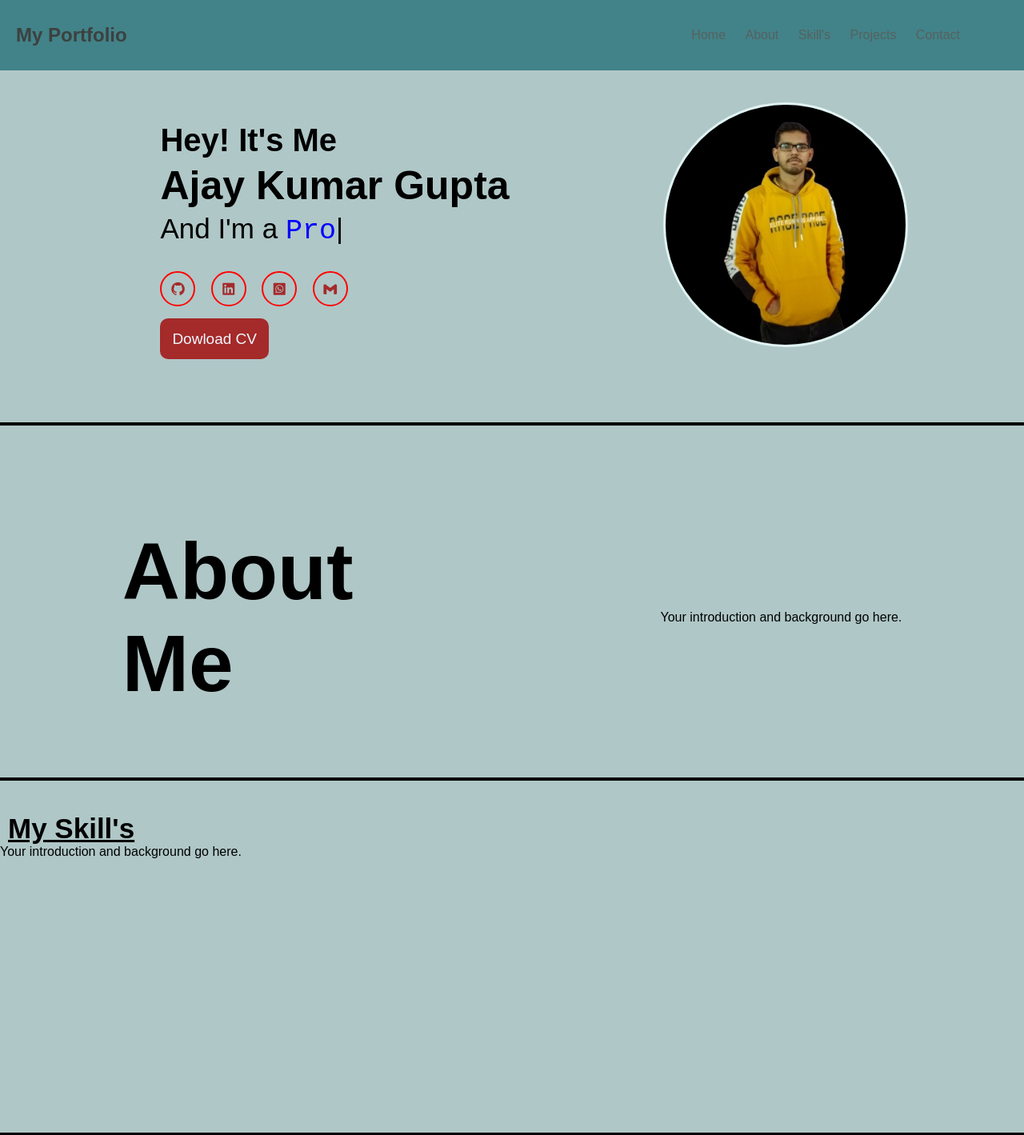
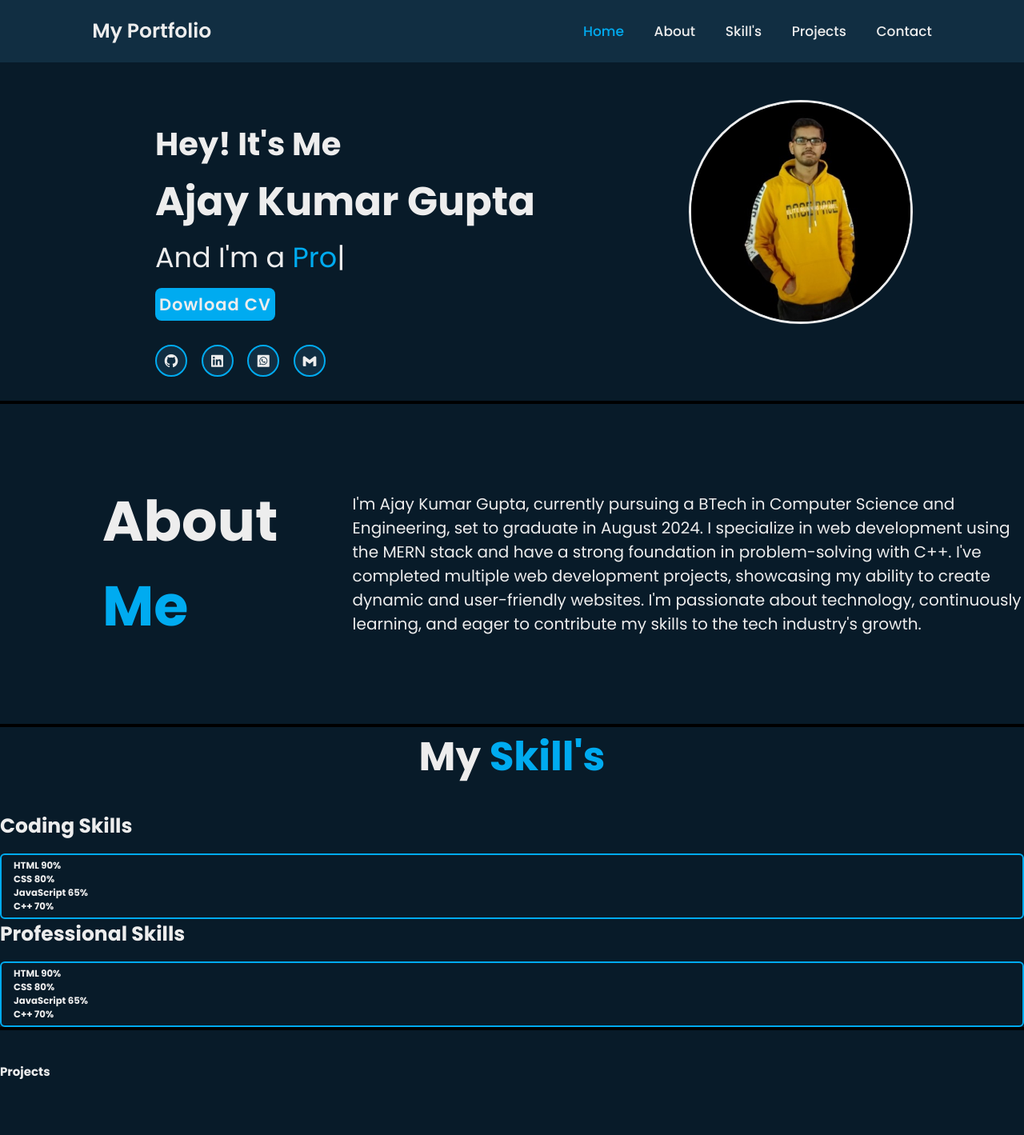
Before and after one commit to akgupta55/AKG_Portfolio.github.io, a plain HTML site: page index.html in a window 1280 px wide. Shown: the top 1419 px of the page at 80% size. Drawn offline with nearby package versions, Linux system fonts and the light colour scheme; a web font is replaced by a local one.

Commit message:
chanaging desing and make about section

```diff
--- a/index.html
+++ b/index.html
@@ -5,6 +5,7 @@
     <meta name="viewport" content="width=device-width, initial-scale=1.0" />
     <title>My Portfolio</title>
     <link rel="stylesheet" href="styles.css" />
+    <!-- boxicons -->
     <link
       href="https://unpkg.com/boxicons@2.1.4/css/boxicons.min.css"
       rel="stylesheet"
@@ -13,18 +14,19 @@
   </head>
   <body>
     <!-- Navbar -->
-    <nav>
-      <div class="container">
-        <h1>My Portfolio</h1>
-        <ul>
-          <li><a href="#home">Home</a></li>
-          <li><a href="#about">About</a></li>
-          <li><a href="#skill">Skill's</a></li>
-          <li><a href="#projects">Projects</a></li>
-          <li><a href="#contact">Contact</a></li>
-        </ul>
-      </div>
-    </nav>
+    <header class="header">
+      <a href="#" class="logo">My Portfolio</a>
+
+      <div class="bx bx-menu" id="menu-icon"></div>
+
+      <nav class="navbar">
+        <a href="#home" class="active">Home</a>
+        <a href="#about">About</a>
+        <a href="#skill">Skill's</a>
+        <a href="#projects">Projects</a>
+        <a href="#contact">Contact</a>
+      </nav>
+    </header>
 
     <!-- Home Section -->
     <section id="home" class="section">
@@ -33,6 +35,9 @@
           <h3>Hey! It's Me</h3>
           <h2>Ajay Kumar Gupta</h2>
           <p>And I'm a <samp class="text"></samp></p>
+          <div class="btn">
+            <a href="Ajay_Kumar_Gupta_Resume.pdf" download>Dowload CV</a>
+          </div>
           <div class="social">
             <a href="https://github.com/akgupta55" target="_blank"
               ><i class="bx bxl-github"></i
@@ -49,9 +54,6 @@
               <i class="bx bxl-gmail"></i
             ></a>
           </div>
-          <div class="btn">
-            <a href="Ajay_Kumar_Gupta_Resume.pdf" download>Dowload CV</a>
-          </div>
         </div>
 
         <img src="./pic.jpg" alt="it's a pic" />
@@ -64,12 +66,17 @@
     <!-- About Section -->
     <section id="about" class="section">
       <div class="about-container">
-        <h2>
-          About <br />
-          Me
-        </h2>
+        <h2>About <span>Me</span></h2>
         <div class="box">
-          <p>Your introduction and background go here.</p>
+          <p>
+            I'm Ajay Kumar Gupta, currently pursuing a BTech in Computer Science
+            and Engineering, set to graduate in August 2024. I specialize in web
+            development using the MERN stack and have a strong foundation in
+            problem-solving with C++. I've completed multiple web development
+            projects, showcasing my ability to create dynamic and user-friendly
+            websites. I'm passionate about technology, continuously learning,
+            and eager to contribute my skills to the tech industry's growth.
+          </p>
         </div>
       </div>
     </section>
@@ -79,10 +86,59 @@
     <div class="rect"></div>
 
     <!-- skill Section -->
-    <section id="skill" class="section">
-      <div class="skill-container">
-        <h2>My Skill's</h2>
-        <p>Your introduction and background go here.</p>
+    <section id="skills" class="skills">
+      <h2 class="heading">My <span>Skill's</span></h2>
+
+      <div class="skills-row">
+        <div class="skills-column">
+          <h3 class="title">Coding Skills</h3>
+
+          <div class="skills-box">
+            <div class="skills-content">
+              <div class="progress">
+                <h3>HTML <span>90%</span></h3>
+                <div class="bar"><span></span></div>
+              </div>
+              <div class="progress">
+                <h3>CSS <span>80%</span></h3>
+                <div class="bar"><span></span></div>
+              </div>
+              <div class="progress">
+                <h3>JavaScript <span>65%</span></h3>
+                <div class="bar"><span></span></div>
+              </div>
+              <div class="progress">
+                <h3>C++ <span>70%</span></h3>
+                <div class="bar"><span></span></div>
+              </div>
+            </div>
+          </div>
+        </div>
+
+        <div class="skills-column">
+          <h3 class="title">Professional Skills</h3>
+
+          <div class="skills-box">
+            <div class="skills-content">
+              <div class="progress">
+                <h3>HTML <span>90%</span></h3>
+                <div class="bar"><span></span></div>
+              </div>
+              <div class="progress">
+                <h3>CSS <span>80%</span></h3>
+                <div class="bar"><span></span></div>
+              </div>
+              <div class="progress">
+                <h3>JavaScript <span>65%</span></h3>
+                <div class="bar"><span></span></div>
+              </div>
+              <div class="progress">
+                <h3>C++ <span>70%</span></h3>
+                <div class="bar"><span></span></div>
+              </div>
+            </div>
+          </div>
+        </div>
       </div>
     </section>
 
@@ -112,7 +168,7 @@
 
     <!-- Footer -->
     <footer>
-      <div class="container">
+      <div class="footer">
         <p>&copy; 2023 My Portfolio</p>
       </div>
     </footer>
--- a/styles.css
+++ b/styles.css
@@ -1,116 +1,154 @@
 /* Reset some default styles */
+@import url("https://fonts.googleapis.com/css2?family=Bungee+Spice&family=Pacifico&family=Poppins:ital,wght@0,300;0,400;0,500;0,600;0,700;1,500;1,600&display=swap");
 * {
   margin: 0;
   padding: 0;
+  box-sizing: border-box;
+  text-decoration: none;
+  border: none;
+  outline: none;
+  /* scroll-behavior: smooth; */
+  font-family: "Poppins", sans-serif;
 }
 
 /* Global styles */
-body {
-  font-family: Arial, sans-serif;
-  display: flex;
-  flex-direction: column;
+:root {
+  --bg-color: #081b29;
+  --second-bg-color: #112e42;
+  --text-color: #ededed;
+  --main-color: #00abf0;
 }
 
-.container {
+html {
+  font-size: 62.5%;
+}
+
+body {
+  background: var(--bg-color);
+  color: var(--text-color);
+}
+
+/* Navbar styles */
+
+.header {
+  position: fixed;
+  top: 0;
+  left: 0;
+  width: 100%;
+  padding: 2rem 9%;
+  background: var(--second-bg-color);
   display: flex;
   align-items: center;
   justify-content: space-between;
-  max-width: 1200px;
-  padding: 20px;
+  z-index: 100;
 }
 
-/* Navbar styles */
-nav {
-  background-color: #418388;
-  color: rgba(61, 63, 63, 0.993);
-  padding: 10px 0;
+.logo {
+  font-size: 2.5rem;
+  color: var(--text-color);
+  font-weight: 600;
 }
 
-nav h1 {
-  margin: 0;
+.navbar a {
+  font-size: 1.7rem;
+  color: var(--text-color);
+  font-weight: 500;
+  margin-left: 3.5rem;
+  transition: 0.3s;
+}
+.navbar a:hover,
+.navbar a.active {
+  color: var(--main-color);
 }
 
-nav ul {
-  list-style: none;
-}
-
-nav ul li {
-  display: inline;
-  margin-right: 20px;
-}
-
-nav ul li a {
-  text-decoration: none;
-  color: rgb(87, 97, 97);
-}
-nav ul li a:hover {
-  color: aliceblue;
+#menu-icon {
+  font-size: 3.6rem;
+  color: var(--text-color);
+  cursor: pointer;
+  display: none;
 }
 
 /* home section */
 
 .home-container {
+  margin-top: 8rem;
   display: flex;
   justify-content: center;
   width: 100%;
-  height: 400px;
-  background-color: rgb(176, 199, 199);
-  padding-top: 40px;
+  height: 100%;
+  padding-top: 4.5rem;
 }
 .word {
-  padding-top: 25px;
-  padding-left: 55px;
+  padding-top: 2.5rem;
+  padding-left: 5.5rem;
   padding-right: 15%;
 }
 .word h2 {
-  padding-top: 5px;
-  font-size: 50px;
+  padding-top: 0.5rem;
+  font-size: 5rem;
 }
 .word h3 {
-  font-size: 40px;
+  font-size: 4rem;
 }
 .word p {
-  padding-top: 5px;
-  font-size: 35px;
+  padding-top: 0.5rem;
+  font-size: 3.5rem;
 }
 .text {
-  color: blue;
+  color: var(--main-color);
 }
 .home-container img {
-  width: 300px;
-  height: 300px;
+  width: 28rem;
+  height: 80%;
   border-radius: 50%;
-  border: 3px solid rgb(224, 242, 241);
+  border: 3px solid var(--text-color);
 }
 
 .social a {
+  background: var(--second-bg-color);
   display: inline-flex;
   justify-content: center;
   align-items: center;
   width: 40px;
   height: 40px;
-  background: transparent;
-  border: 2px solid red;
+  border: 2px solid var(--main-color);
   border-radius: 50%;
   font-size: 20px;
-  color: brown;
+  color: var(--text-color);
   text-decoration: none;
   margin: 30px 15px 30px 0;
 }
 
+.social a:hover {
+  background: var(--text-color);
+  color: var(--main-color);
+}
+
+.btn {
+  padding-top: 1.2rem;
+}
+
 .btn a {
-  padding: 15px;
-  background-color: brown;
-  /* border: 2px solid brown; */
-  border-radius: 10px;
-  color: aliceblue;
-  text-decoration: none;
-  font-size: 19px;
+  position: relative;
+  display: inline-flex;
+  justify-content: center;
+  align-items: center;
+  width: 15rem;
+  height: 110%;
+  background: var(--main-color);
+  border: none;
+  outline: none;
+  border-radius: 0.8rem;
+  font-size: 2.1rem;
+  font-weight: 600;
+  letter-spacing: 0.1rem;
+  color: var(--text-color);
+  padding: 0.5rem;
 }
 
 .btn a:hover {
-  background-color: aliceblue;
-  color: brown;
+  background: var(--text-color);
+  color: var(--second-bg-color);
 }
 
 /* rect-container */
@@ -124,39 +162,75 @@ nav ul li a:hover {
 
 .about-container {
   display: flex;
-  justify-content: center;
+  justify-content: space-between;
   align-items: center;
   width: 100%;
-  height: 400px;
-  background-color: rgb(176, 199, 199);
-  padding-top: 40px;
+  height: 40rem;
 }
 
 .about-container h2 {
-  padding-right: 30%;
-  font-size: 100px;
+  padding-left: 10%;
+  font-size: 7rem;
+}
+.about-container h2 span {
+  color: var(--main-color);
+}
+.box p {
+  padding-left: 10%;
+  justify-content: center;
+  align-items: center;
+  font-size: 2rem;
 }
 
-.skill-container {
-  display: flex;
-  flex-direction: column;
-  width: 100%;
-  height: 400px;
-  background-color: rgb(176, 199, 199);
-  padding-top: 40px;
+/* skill-container */
+
+.heading {
+  font-size: 5rem;
+  margin-bottom: 3rem;
+  text-align: center;
 }
 
-.skill-container h2 {
-  padding-left: 10px;
-  font-size: 35px;
-  text-decoration: underline;
+.heading span {
+  color: var(--main-color);
 }
+
+.skills-content .skills-row {
+  display: flex;
+  flex-wrap: wrap;
+  gap: 5rem;
+}
+
+.skills-row .skills-column {
+  flex: 1 1 40rem;
+}
+.skills-column .title {
+  font-size: 2.5rem;
+  margin: 0 0 1.5rem;
+}
+
+.skills-box .skills-content {
+  position: relative;
+  border: 0.2rem solid var(--main-color);
+  border-radius: 0.6rem;
+  padding: 0.5rem 1.5rem;
+}
+
+.skils-content .progress {
+  padding: 1rem 0;
+}
+
+.skils-content .progress h3 {
+  font-size: 1.7rem;
+  display: flex;
+  justify-content: space-between;
+}
+
+/* Project styles */
 
 .projects-container {
   display: flex;
   width: 100%;
   height: 400px;
-  background-color: rgb(176, 199, 199);
   padding-top: 40px;
 }
 
@@ -164,7 +238,6 @@ nav ul li a:hover {
   display: flex;
   width: 100%;
   height: 400px;
-  background-color: rgb(176, 199, 199);
   padding-top: 40px;
 }
 
```
